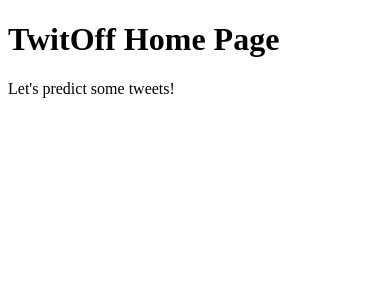
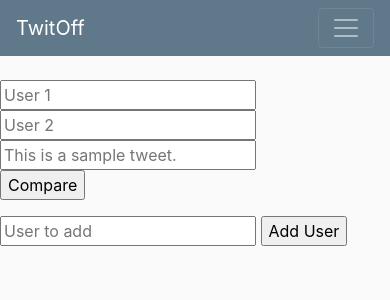
Before and after one commit to noreallyimfine/TwitOff, a Flask app: page / in a window 390 px wide. Shown: the top 300 px of the page. Run offline with Flask 2, Linux system fonts and the light colour scheme; some libraries are stand-ins or nearby versions.

Commit message:
built in predict, added some style

```diff
--- a/twitoff_app/routes.py
+++ b/twitoff_app/routes.py
@@ -1,15 +1,62 @@
-from flask import render_template
+from flask import render_template, request
 from twitoff_app import app, DB
 from .models import User
+from .twitter import add_or_update_user
+from .predict import predict_user
 
 
 # route determines location
 @app.route('/')
 def home():
     users = User.query.all()
-    return render_template('home.html', users=users)
+    return render_template('home.html', title='Home', users=users)
+
+
+@app.route('/user', methods=['POST'])
+@app.route('/user/<name>', methods=['GET'])
+def user(name=None):
+    message = ''
+    name = name or request.values['user_name']
+    try:
+        if request.method == 'POST':
+            add_or_update_user(name)
+            message = f'User {name} successfully added!'
+        tweets = User.query.filter(User.name == name).one().tweets
+    except Exception as e:
+        message = f'Error adding {name}: {e}'
+        tweets = []
+    return render_template('user.html', title='User', tweets=tweets,
+                           message=message)
 
 
 @app.route("/about")
 def about():
-    return render_template('about.html')
+    users = User.query.all()
+    return render_template('about.html', title='About', users=users)
+
+
+@app.route('/reset')
+def reset():
+    DB.drop_all()
+    DB.create_all()
+    return render_template('home.html', title='Reset', users=[])
+
+
+@app.route('/predict', methods=['POST'])
+def predict():
+    user1 = request.values['user1']
+    user2 = request.values['user2']
+    tweet_text = request.values['tweet_text']
+    users = User.query.all()
+    usernames = [user.name for user in users]
+    if user1 not in usernames:
+        raise ValueError('User 1 is not in the app. Please add user first')
+    elif user2 not in usernames:
+        raise ValueError('User 2 is not in the app. Please add user first')
+    else:
+        pred = predict_user(user1, user2, tweet_text)[0]
+        if pred == 0:
+            message = f'{user2} is more likely to tweet this than {user1}'
+        else:
+            message = f'{user1} is more likely to tweet this than {user2}'
+        return message
--- a/twitoff_app/static/main.css
+++ b/twitoff_app/static/main.css
@@ -30,6 +30,11 @@
     border: 1px solid #dddddd;
     border-radius: 3px;
     margin-bottom: 20px;
+  }
+
+  .col-sm-6-center {
+    display: block;
+    margin: 0 auto;
   }
 
   .article-title {
--- a/twitoff_app/templates/home.html
+++ b/twitoff_app/templates/home.html
@@ -1,18 +1,36 @@
-<!DOCTYPE html>
-<html>
- <head>
-   <title>TwitOff!!</title>
- </head>
- <body>
-   <h1> TwitOff Home Page </h1>
-   <p> Let's predict some tweets! </p>
-   <ul>
-     {% for user in users %}
-     <li>{{ user.username }}</li>
-            {% for tweet in user.tweets %}
-            <li>{{ tweet }}</li>
-          {% endfor %}
-     {% endfor %}
-   </ul>
- </body>
-</html>
+{% extends "layout.html" %}
+{% block content %}
+<div class="row">
+  <div class="col-sm-6">
+    <div class="input-group">
+      <form action="/predict" method="post">
+        <input type="text", name="user1" placeholder="User 1">
+        <input type="text", name="user2" placeholder="User 2">
+        <div class="col-sm-6-center">
+          <input type="text", name="tweet_text" placeholder="This is a sample tweet.">
+        </div>
+        <div class="col-sm-6-center">
+          <input type="submit" value="Compare">
+        </div>
+      </form>
+    </div>
+  </div>
+  <div class="col-sm-4">
+    <div class="input-group">
+      <form method="post" action="/user" >
+        <input type="text", name="user_name" placeholder="User to add">
+        <input type="submit" value="Add User">
+      </form>
+    </div>
+  </div>
+  <div class="col-sm-6"></div>
+  <div class="col-sm-6">
+  {% for user in users %}
+  <ul class="list-group">
+    <li class="list-group-item">@{{ user.name }}</li>
+  </ul>
+  {% endfor %}
+  </div>
+</div>
+
+{% endblock %}
--- /dev/null
+++ b/twitoff_app/templates/layout.html
@@ -0,0 +1,33 @@
+<html>
+<head>
+    <meta charset="utf-8">
+    <meta name="viewport" content="width=device=width, initial-scale=1, shrink-to-fit=no">
+
+    <link rel="stylesheet" href="https://stackpath.bootstrapcdn.com/bootstrap/4.3.1/css/bootstrap.min.css" integrity="sha384-ggOyR0iXCbMQv3Xipma34MD+dH/1fQ784/j6cY/iJTQUOhcWr7x9JvoRxT2MZw1T" crossorigin="anonymous">
+
+    <link rel="stylesheet" type="text/css" href="{{url_for('static', filename='main.css')}}">
+    {% if title %}
+        <title>TwitOff - {{ title }}</title>
+    {% else %}
+        <title>TwitOff</title>
+    {% endif %}
+</head>
+<body>
+    <header class="site-header">
+        <nav class="navbar navbar-expand-md navbar-dark bg-steel fixed-top">
+            <div class="container">
+                <a class="navbar-brand mr-4" href="/">TwitOff</a>
+                <button class="navbar-toggler" type="button" data-toggle="collapse" data-target="navbarToggle" aria-controls="navbarToggle" aria-expanded="false" aria-label="Toggle navigation">
+                    <span class="navbar-toggler-icon"></span>
+                </button>
+                <div class="collapse navbar-collapse" id="navbarToggle">
+                    <div class="navbar-nav mr-auto">
+                        <a class="nav-item nav-link" href="/about">About</a>
+                    </div>
+                </div>
+            </div>
+        </nav>
+    </header>
+    {% block content %}{% endblock %}
+</body>
+</html>
```
Also changed, not shown: twitoff_app/models.py (+11 -7 lines), twitoff_app/predict.py (added, +17 -0 lines), twitoff_app/templates/about.html (+12 -14 lines), twitoff_app/templates/user.html (added, +10 -0 lines), twitoff_app/twitter.py (+25 -0 lines), twitoff_app/twitoff.db.
